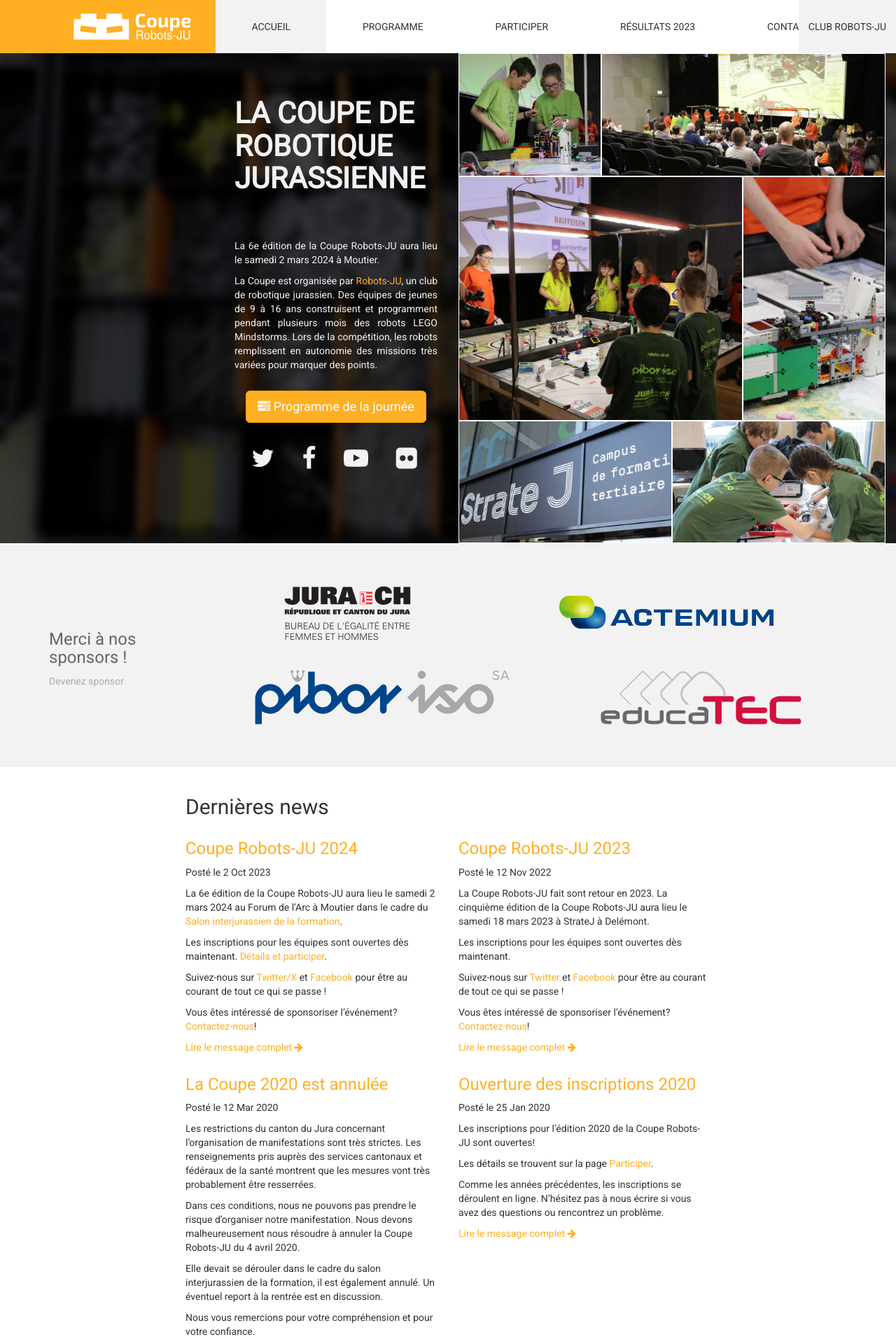
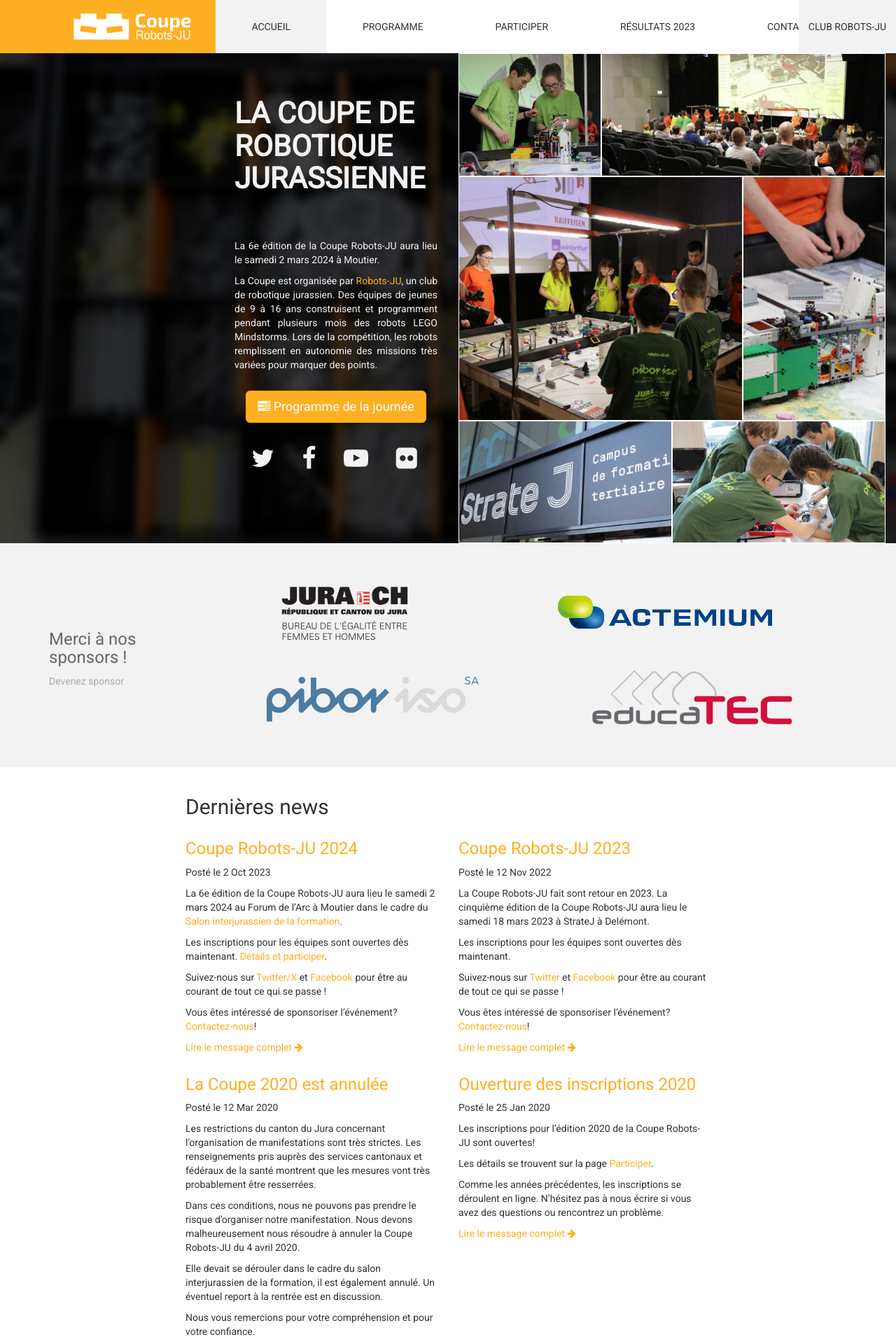
Before and after one commit to robots-ju/coupe.robots-ju.ch, a Jekyll site: the page built from index.md, in a window 1280 px wide. Shown: the top 1920 px of the page at 70% size. Built offline with Jekyll 4.4.1, drawn with Linux system fonts in a browser that asks for light colours; comment, search, counter and statistics services are not loaded.

Commit message:
MAJ logos sponsors

```diff
--- a/_sass/robotsju/_sponsoring.scss
+++ b/_sass/robotsju/_sponsoring.scss
@@ -38,7 +38,7 @@
 
             a {
                 display: block;
-                padding: 20px 10px;
+                padding: 20px;
                 text-align: center;
 
                 &:hover {
```
Also changed, not shown: media/sponsors/pibor.svg.
